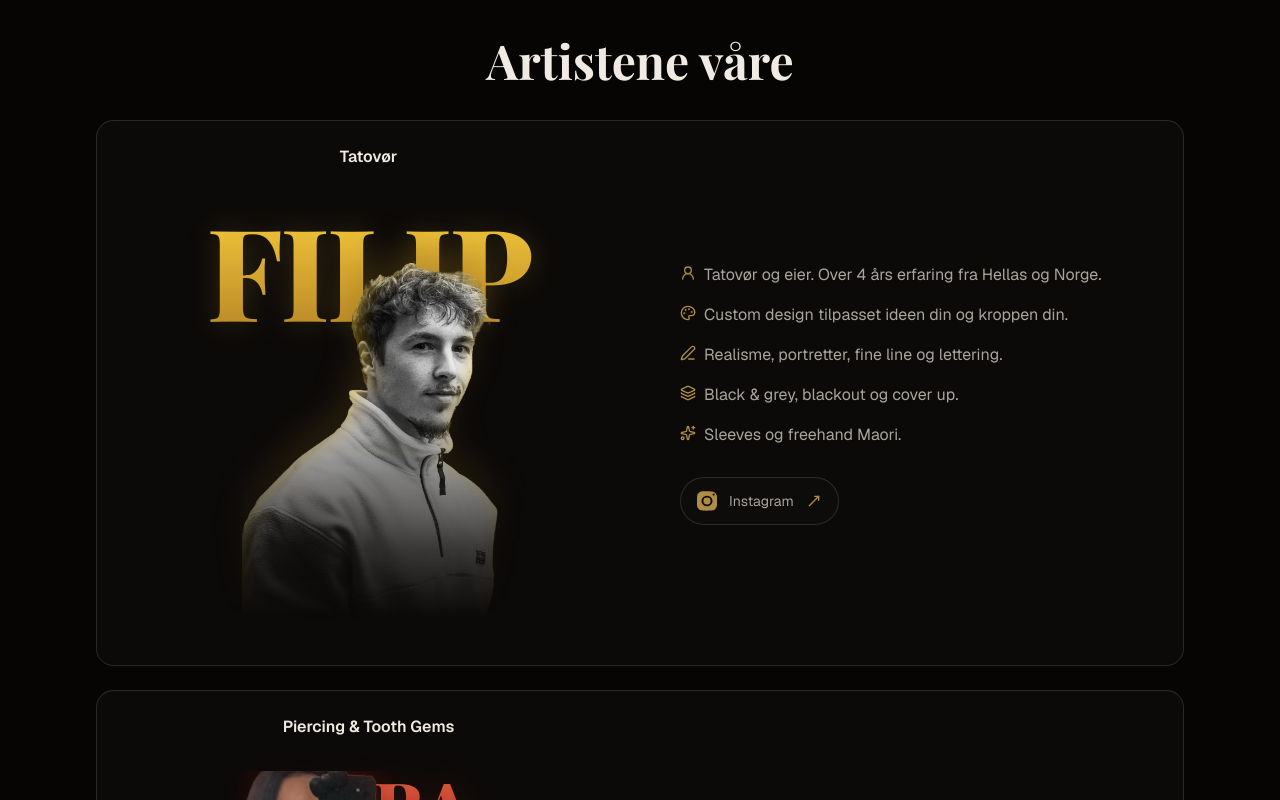
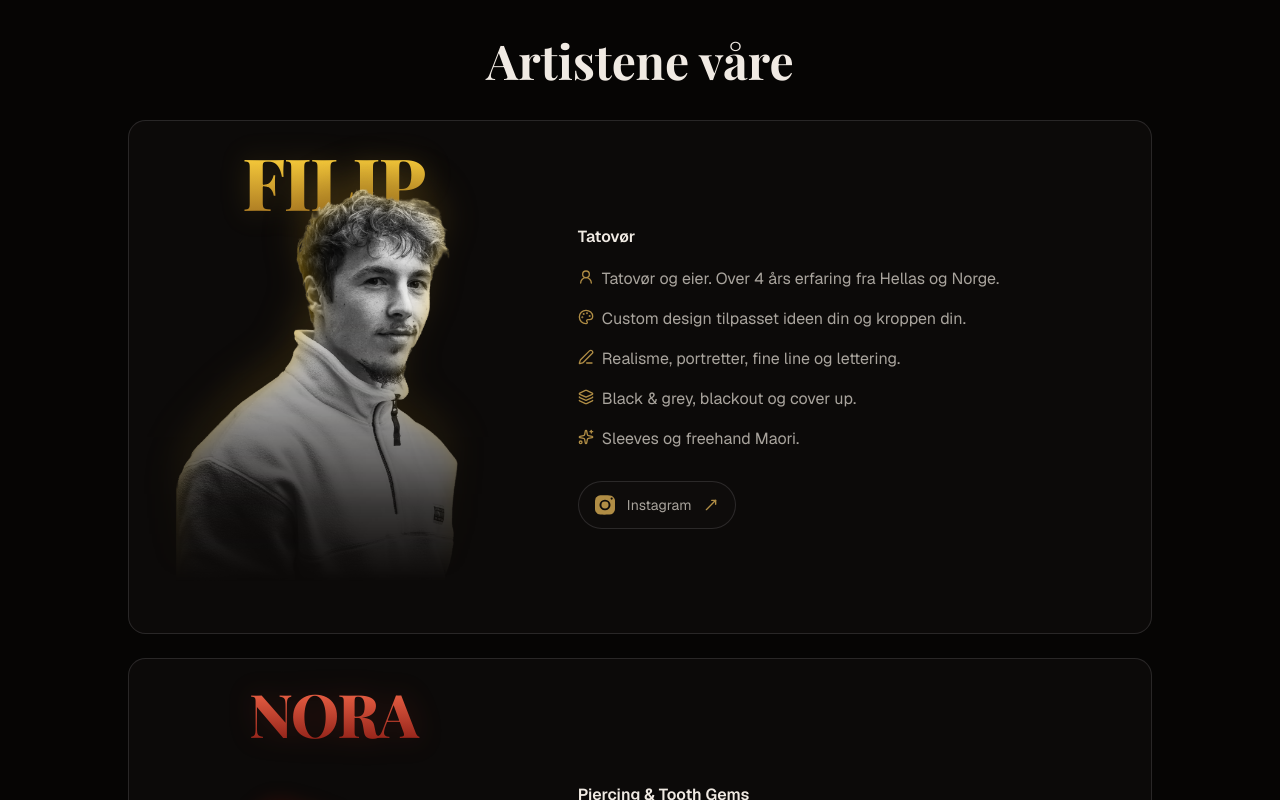
Before and after one commit to YmiaDKA/InfinityTattoo, a Next.js app: page / in a window 1280 px wide. Shown: the part 1680-2480 px from the top of the page. Built offline with nearby package versions, Linux system fonts and the light colour scheme.

Commit message:
Fit artist portraits and move profession labels

```diff
--- a/src/components/artist-spotlight.tsx
+++ b/src/components/artist-spotlight.tsx
@@ -31,17 +31,14 @@ export function ArtistSpotlight({
   children: ReactNode;
 }) {
   return (
-    <article className="relative isolate mx-auto grid w-full max-w-lg overflow-hidden rounded-3xl border bg-card/60 sm:max-w-none sm:grid-cols-2">
-      <div className="relative h-[32rem] sm:h-[36rem] lg:h-[34rem]">
-        <p className="relative z-20 px-6 pt-6 text-center text-sm font-semibold text-foreground sm:text-base">
-          <LocalizedText en={professionEn} no={professionNo} />
-        </p>
+    <article className="relative isolate mx-auto grid w-full max-w-lg overflow-hidden rounded-3xl border bg-card/60 sm:max-w-5xl sm:grid-cols-[minmax(0,2fr)_minmax(0,3fr)]">
+      <div className="relative h-[28rem] sm:h-auto sm:min-h-[30rem] lg:min-h-[32rem]">
         <h3
           className={cn(
             "artist-name pointer-events-none relative z-0 px-4 text-center font-display font-extrabold uppercase leading-[0.9] tracking-tight",
             mirrored
-              ? "artist-name-red mt-3 text-[clamp(4rem,12vw,6rem)] lg:text-[4.5rem]"
-              : "artist-name-gold mt-1 text-[clamp(5rem,15vw,8rem)]",
+              ? "artist-name-red mt-6 text-[clamp(4rem,12vw,6rem)] sm:text-5xl lg:text-6xl"
+              : "artist-name-gold mt-6 text-[clamp(5rem,15vw,8rem)] sm:text-5xl lg:text-7xl",
           )}
         >
           {name}
@@ -49,10 +46,7 @@ export function ArtistSpotlight({
         <Link
           href={href}
           aria-label={name}
-          className={cn(
-            "artist-cutout absolute bottom-0 top-20 mx-auto focus-visible:outline-2 focus-visible:outline-ring",
-            mirrored ? "inset-x-0" : "inset-x-4 max-w-lg",
-          )}
+          className="artist-cutout absolute inset-0 focus-visible:outline-2 focus-visible:outline-ring"
         >
           <Image
             src={image}
@@ -60,22 +54,18 @@ export function ArtistSpotlight({
             width={width}
             height={height}
             draggable={false}
-            className={cn(
-              "w-full",
-              mirrored
-                ? "absolute bottom-0 h-auto"
-                : "h-full object-contain object-bottom",
-            )}
-            sizes={
-              mirrored
-                ? "(min-width: 1152px) 544px, (min-width: 640px) 48vw, 90vw"
-                : "(min-width: 1152px) 512px, (min-width: 640px) 44vw, 84vw"
-            }
+            className="h-full w-full object-contain object-left-bottom"
+            sizes="(min-width: 1088px) 410px, (min-width: 640px) 38vw, 90vw"
           />
         </Link>
       </div>
       <div className="relative z-20 flex flex-col justify-center px-6 pb-6 sm:p-8 lg:p-10">
-        <div className="mx-auto w-full max-w-xl">{children}</div>
+        <div className="mx-auto w-full max-w-xl">
+          <p className="mb-4 text-base font-semibold text-foreground">
+            <LocalizedText en={professionEn} no={professionNo} />
+          </p>
+          {children}
+        </div>
         <div className="flex items-center justify-center gap-3 pt-7 sm:justify-start">
           {mirrored ? (
             <>
```
